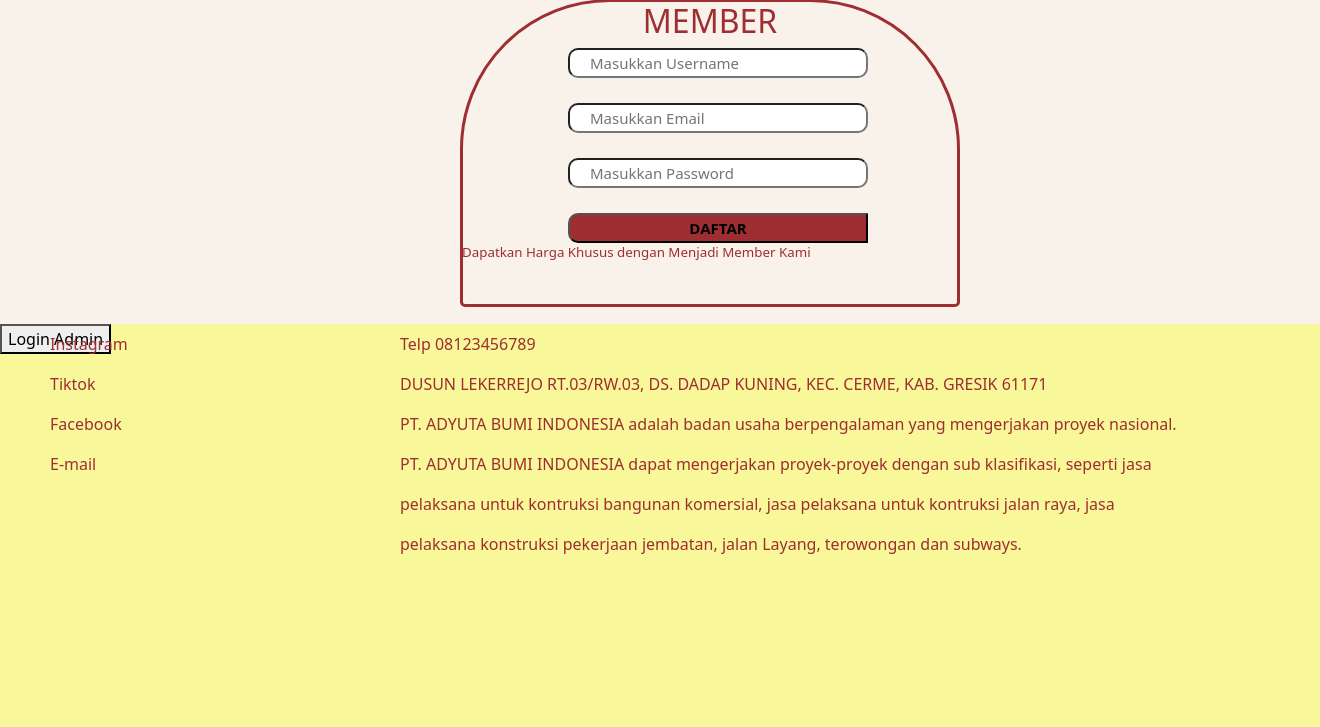
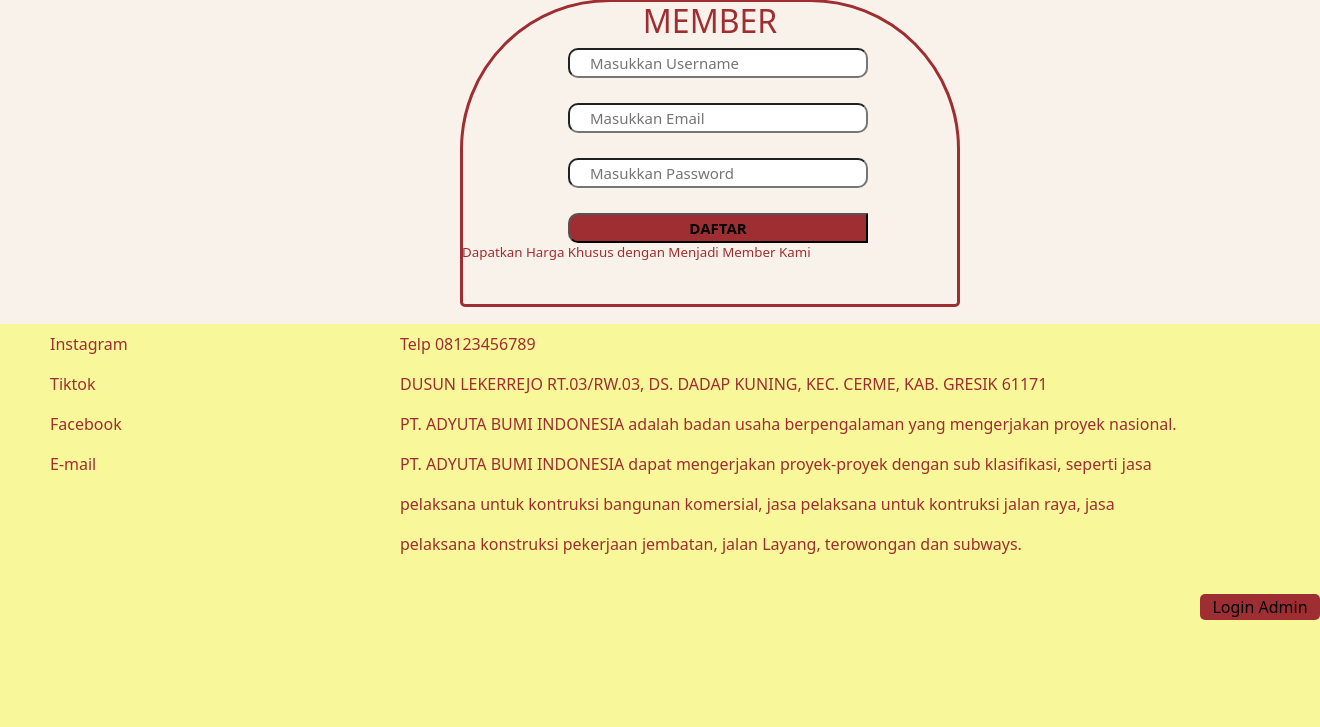
Before and after one commit to ArizfiAgustina/GlobalSanitary, a PHP site: page /landingpage.php in a window 1320 px wide. Shown: the part 2406-3133 px from the top of the page. Run offline with PHP 8.4, Linux system fonts and the light colour scheme.

Commit message:
menambahkan halaman login admin, ada yg diedit dikit

```diff
--- a/designpage/style.css
+++ b/designpage/style.css
@@ -77,7 +77,7 @@ html {
   line-height: 40px;
 }
 
-.btn {
+.button {
   background-color: #9f2e32;
   border: none;
   border-radius: 5px;
```
